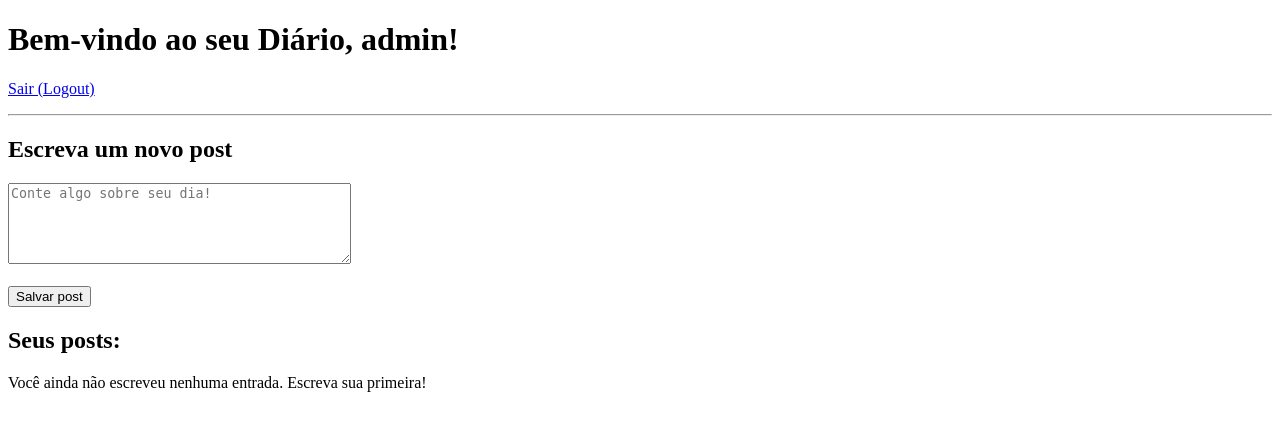
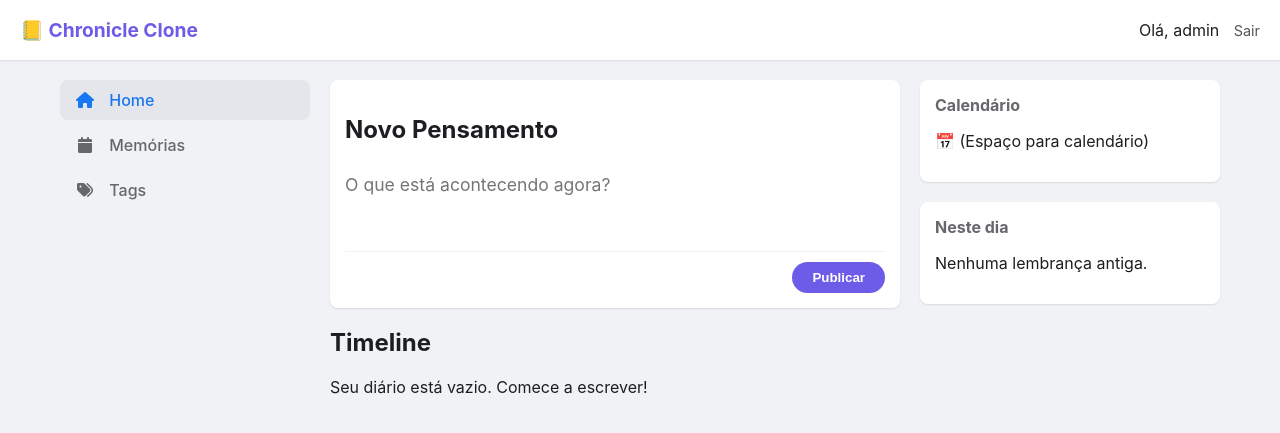
Before and after one commit to duardo3120/DIARIO-WEB-FLASK, a Flask app: page /dashboard in a window 1280 px wide. Shown: the top 433 px of the page. Run offline with Flask 3, Linux system fonts and the light colour scheme; a user stored in the database is signed in.

Commit message:
Finalização do projeto, front-end lançado e corrigido bugs internos

```diff
--- a/app.py
+++ b/app.py
@@ -45,7 +45,7 @@ class User(db.Model, UserMixin): #Cria a tabela de usuários no banco de dados,
 
 class Post(db.Model): #Criar a tabela de posts no banco de dados
     idPost = db.Column(db.Integer, primary_key=True, nullable=False) #ID do post
-    dataPost = db.Column(db.DateTime, default=datetime.datetime.utcnow) #Data do post
+    dataPost = db.Column(db.DateTime, default=datetime.datetime.now) #Data do post, atualizado utc para now
     content = db.Column(db.Text, nullable=False) #Conteúdo do post
     user_id = db.Column(db.Integer, db.ForeignKey('user.id'), nullable=False) #ID do usuário que criou o post
     autor = db.relationship('User', backref ='posts')
--- /dev/null
+++ b/static/css/style.css
@@ -0,0 +1,227 @@
+/* static/css/style.css */
+
+/* --- 1. CONFIGURAÇÕES GERAIS --- */
+* {
+    box-sizing: border-box; /* Garante que tamanhos obedeçam as bordas */
+}
+
+body {
+    font-family: 'Inter', 'Segoe UI', sans-serif; /* Fonte moderna */
+    background-color: #f0f2f5; /* Aquele cinza "Facebook/Twitter" */
+    color: #1c1e21;
+    margin: 0;
+    padding: 0;
+}
+
+/* --- 2. O CABEÇALHO (Topo) --- */
+.top-bar {
+    background-color: #ffffff;
+    height: 60px;
+    display: flex; /* Alinha logo e menu lado a lado */
+    justify-content: space-between;
+    align-items: center;
+    padding: 0 20px;
+    box-shadow: 0 1px 2px rgba(0,0,0,0.1);
+    position: sticky;
+    top: 0;
+    z-index: 100;
+}
+
+.logo {
+    font-weight: bold;
+    font-size: 1.2rem;
+    color: #6c5ce7; /* Roxo estilo Chronicle */
+}
+
+.btn-logout {
+    font-size: 0.9rem;
+    color: #555;
+    text-decoration: none;
+    margin-left: 10px;
+}
+
+/* --- 3. O LAYOUT (A Mágica do Grid) --- */
+.main-container {
+    display: grid;
+    /* Esquerda (250px) | Meio (Flexível) | Direita (300px) */
+    grid-template-columns: 250px 1fr 300px;
+    gap: 20px; /* Espaço entre as colunas */
+    max-width: 1200px;
+    margin: 20px auto;
+    padding: 0 20px;
+    align-items: start; /* Impede que colunas estiquem até o rodapé */
+}
+
+/* --- 4. BARRA LATERAL (Esquerda) --- */
+.sidebar nav a {
+    display: block;
+    padding: 10px 15px;
+    color: #65676b;
+    text-decoration: none;
+    font-weight: 500;
+    border-radius: 8px;
+    margin-bottom: 5px;
+    transition: background 0.2s;
+}
+
+.sidebar nav a:hover, .sidebar nav a.active {
+    background-color: #e4e6eb;
+    color: #1877f2; /* Azul destaque */
+}
+
+.sidebar i {
+    margin-right: 10px;
+    width: 20px;
+    text-align: center;
+}
+
+/* --- 5. CONTEÚDO PRINCIPAL (Meio) --- */
+
+/* Cartões (Usado tanto para criar post quanto para exibir) */
+.new-post-card, .post-card, .widget {
+    background: white;
+    border-radius: 8px;
+    box-shadow: 0 1px 2px rgba(0,0,0,0.1);
+    padding: 15px;
+    margin-bottom: 20px;
+}
+
+/* Estilo do Formulário de Criação */
+.new-post-card textarea {
+    width: 100%;
+    border: none;
+    resize: none;
+    font-family: inherit;
+    font-size: 1.1rem;
+    outline: none;
+    padding: 10px 0;
+}
+
+.form-footer {
+    border-top: 1px solid #f0f2f5;
+    padding-top: 10px;
+    text-align: right;
+}
+
+button {
+    background-color: #6c5ce7; /* Botão Roxo */
+    color: white;
+    border: none;
+    padding: 8px 20px;
+    border-radius: 20px; /* Botão redondo "pílula" */
+    font-weight: bold;
+    cursor: pointer;
+    transition: background 0.2s;
+}
+
+button:hover {
+    background-color: #5649c0;
+}
+
+/* Estilo dos Posts Existentes */
+.post-header {
+    display: flex;
+    justify-content: space-between;
+    margin-bottom: 10px;
+}
+
+.author-name {
+    font-weight: bold;
+    color: #050505;
+}
+
+.post-date {
+    font-size: 0.8rem;
+    color: #65676b;
+}
+
+.post-content {
+    font-size: 1rem;
+    line-height: 1.5;
+    margin-bottom: 15px;
+}
+
+.post-actions {
+    border-top: 1px solid #f0f2f5;
+    padding-top: 10px;
+    display: flex;
+    gap: 10px;
+}
+
+/* Botões pequenos de ação */
+.btn-small {
+    padding: 5px 12px;
+    font-size: 0.85rem;
+    border-radius: 5px;
+    text-decoration: none;
+    background: #e4e6eb;
+    color: #050505;
+}
+
+.btn-small.btn-danger {
+    background: #ffebe9;
+    color: #ea4335;
+}
+
+/* --- 6. BARRA LATERAL (Direita) --- */
+.right-widgets h3 {
+    font-size: 1rem;
+    color: #65676b;
+    margin-top: 0;
+}
+
+/* --- 7. MENSAGENS FLASH (Alertas) --- */
+.alert {
+    padding: 12px;
+    border-radius: 8px;
+    margin-bottom: 15px;
+    font-weight: 500;
+}
+.alert-success { background: #d1e7dd; color: #0f5132; }
+.alert-error { background: #f8d7da; color: #842029; }
+
+
+/* Estilo para Inputs (Login, Senha) igual ao Textarea */
+input[type="text"],
+input[type="password"] {
+    width: 100%;
+    padding: 12px;
+    margin-bottom: 15px;
+    border: 1px solid #ddd;
+    border-radius: 8px; /* Bordas arredondadas modernas */
+    background-color: #f9f9f9;
+    font-size: 1rem;
+    box-sizing: border-box;
+    outline: none;
+    transition: border 0.3s;
+}
+
+input:focus {
+    border-color: #6c5ce7; /* Roxo quando clica */
+    background-color: white;
+}
+
+/* Container para centralizar Login e Registro na tela */
+.auth-wrapper {
+    display: flex;
+    justify-content: center;
+    align-items: center;
+    min-height: 80vh; /* Ocupa quase toda a altura da tela */
+    flex-direction: column;
+}
+
+/* Título nas páginas de login */
+.auth-title {
+    color: #2d3436;
+    margin-bottom: 20px;
+    font-weight: 800;
+}
+
+/* Links de texto (ex: "Criar conta") */
+.auth-link {
+    display: block;
+    text-align: center;
+    margin-top: 15px;
+    font-size: 0.9rem;
+    color: #6c5ce7;
+}
--- a/templates/dashboard.html
+++ b/templates/dashboard.html
@@ -4,52 +4,84 @@
     <meta charset="UTF-8">
     <meta name="viewport" content="width=device-width, initial-scale=1.0">
     <title>Meu Diário</title>
+    <link rel="stylesheet" href="{{ url_for('static', filename='css/style.css') }}">
+    <link rel="stylesheet" href="https://cdnjs.cloudflare.com/ajax/libs/font-awesome/6.0.0/css/all.min.css">
 </head>
 <body>
 
-    <h1>Bem-vindo ao seu Diário, {{ current_user.username }}!</h1>
-    <p><a href="{{ url_for('logout') }}">Sair (Logout)</a></p>
+    <header class="top-bar">
+        <div class="logo">📒 Chronicle Clone</div>
+        <div class="user-menu">
+            <span>Olá, {{ current_user.username }}</span>
+            <a href="{{ url_for('logout') }}" class="btn-logout">Sair</a>
+        </div>
+    </header>
 
-    <hr>
+    <div class="main-container">
 
-    <h2>Escreva um novo post</h2>
+        <aside class="sidebar">
+            <nav>
+                <a href="#" class="active"><i class="fas fa-home"></i> Home</a>
+                <a href="#"><i class="fas fa-calendar"></i> Memórias</a>
+                <a href="#"><i class="fas fa-tags"></i> Tags</a>
+            </nav>
+        </aside>
 
+        <main class="content-area">
+
+            <div class="new-post-card">
+                <h2>Novo Pensamento</h2>
                 <form action="/add_post" method="POST">
-        <div>
-            <textarea name="content" rows="5" cols="40" placeholder="Conte algo sobre seu dia!" required></textarea>
-        </div>
-        <br>
-        <div>
-            <button type="submit">Salvar post</button>
+                    <textarea name="content" rows="3" placeholder="O que está acontecendo agora?" required></textarea>
+                    <div class="form-footer">
+                        <button type="submit">Publicar</button>
                     </div>
                 </form>
+            </div>
 
             {% with messages = get_flashed_messages(with_categories=true) %}
                 {% if messages %}
                     {% for category, message in messages %}
-                <div style="padding: 10px; margin-bottom: 10px; border: 1px solid transparent; border-radius: 4px;
-                            background-color: {{ '#d4edda' if category == 'success' else '#f8d7da' }};
-                            color: {{ '#155724' if category == 'success' else '#721c24' }};">
+                        <div class="alert alert-{{ category }}">
                             {{ message }}
                         </div>
                     {% endfor %}
                 {% endif %}
             {% endwith %}
 
-    <h2>Seus posts:</h2>
+            <h2>Timeline</h2>
             {% for post in posts %}
-        <div style="border: 1px solid #ccc; padding: 10px; margin-bottom: 10px;">
-            <strong>{{ post.dataPost }}</strong>
-            <p>{{ post.content }}</p>
+                <div class="post-card">
+                    <div class="post-header">
+                        <span class="author-name">{{ post.autor.username }}</span>
+                        <span class="post-date">{{ post.dataPost.strftime('%d/%m às %H:%M') }}</span>
+                    </div>
 
-            <a href="{{url_for('edit_post', post_id=post.idPost) }}">Editar</a>
+                    <p class="post-content">{{ post.content }}</p>
 
+                    <div class="post-actions">
+                        <a href="{{ url_for('edit_post', post_id=post.idPost) }}" class="btn-small">Editar</a>
                         <form action="{{ url_for('delete_post', post_id=post.idPost) }}" method="POST" style="display: inline;">
-            <button type="submit">Apagar</button>
+                            <button type="submit" class="btn-small btn-danger">Apagar</button>
                         </form>
                     </div>
+                </div>
             {% else %}
-        <p>Você ainda não escreveu nenhuma entrada. Escreva sua primeira!</p>
+                <p class="empty-state">Seu diário está vazio. Comece a escrever!</p>
             {% endfor %}
+        </main>
+
+        <aside class="right-widgets">
+            <div class="widget">
+                <h3>Calendário</h3>
+                <p>📅 (Espaço para calendário)</p>
+            </div>
+            <div class="widget">
+                <h3>Neste dia</h3>
+                <p>Nenhuma lembrança antiga.</p>
+            </div>
+        </aside>
+
+    </div>
 </body>
 </html>
```
Also changed, not shown: templates/edit_post.html (+27 -13 lines), templates/index.html (+20 -23 lines), templates/register.html (+21 -20 lines), instance/diario.db, readme.md. Lines whose indentation alone changed are shown as unchanged.
